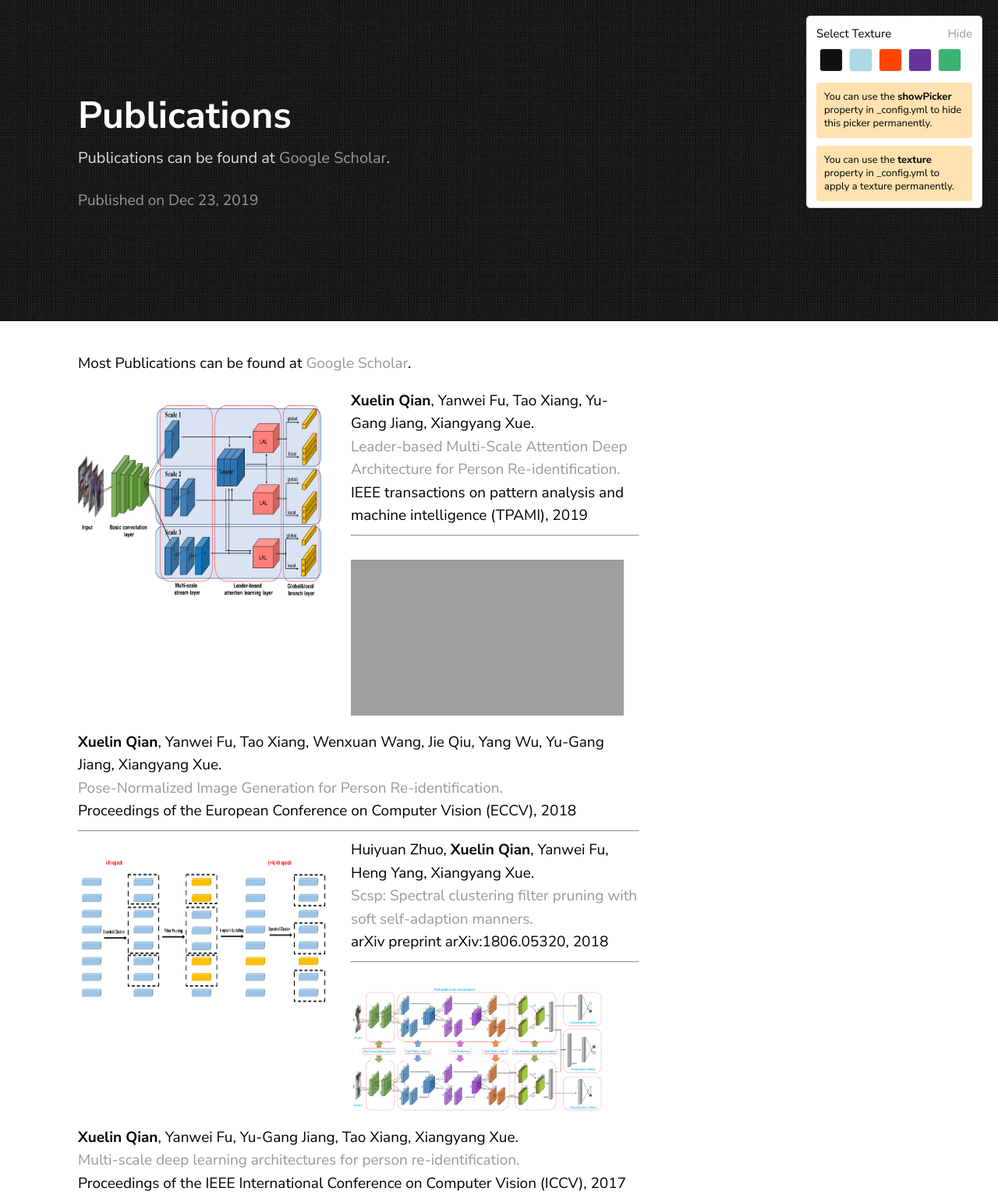
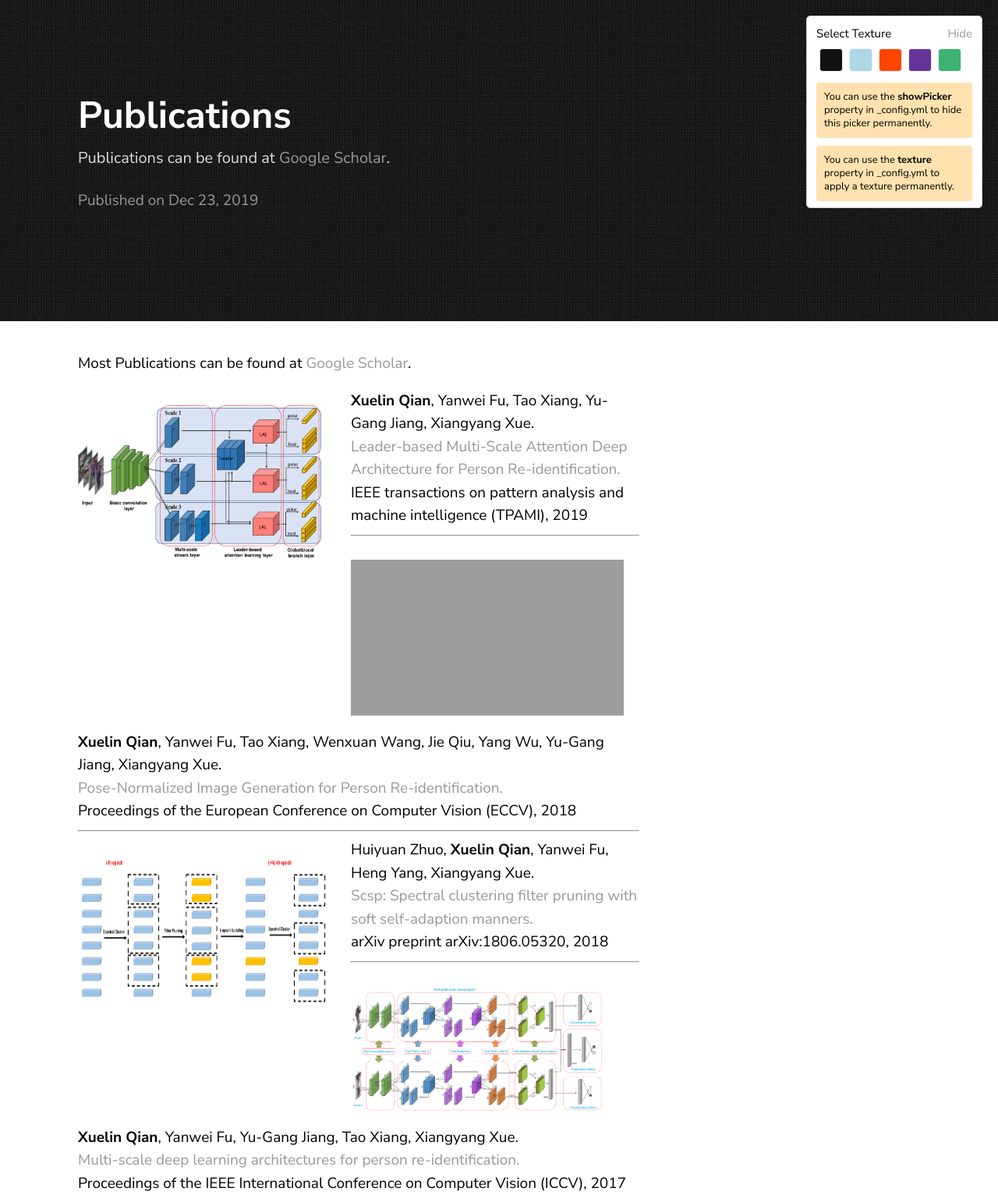
Before and after one commit to naiq/naiq.github.io, a Jekyll site: the page built from _posts/2019-07-30-publications.markdown, in a window 1280 px wide. Shown: the whole page at 78% size. Built offline with Jekyll 4.4.1, drawn with Linux system fonts in a browser that asks for light colours; grey boxes are pictures that could not be loaded.

Commit message:
commit 1

```diff
--- a/_posts/2019-07-30-publications.markdown
+++ b/_posts/2019-07-30-publications.markdown
@@ -7,7 +7,8 @@ date:   2019-12-23 21:03:36 +0530
 Most Publications can be found at <a href="https://scholar.google.com/citations?user=71WXkL4AAAAJ&hl=en" target="_blank">Google Scholar</a>.
 
 <div>
-<img src="/img/publication/PAMI19_Framework.png" alt="." style="vertical-align:middle;" width="350" height="250" align="left">
+<img src="/img/publication/PAMI19_Framework.png" alt="." style="vertical-align:middle;
+" width="350" height="200" align="left">
 <span>
 <b>Xuelin Qian</b>, Yanwei Fu, Tao Xiang, Yu-Gang Jiang, Xiangyang Xue.
 <br>
```
